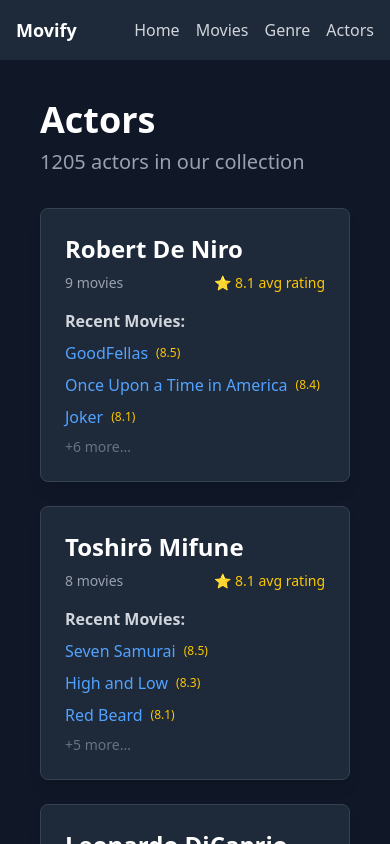
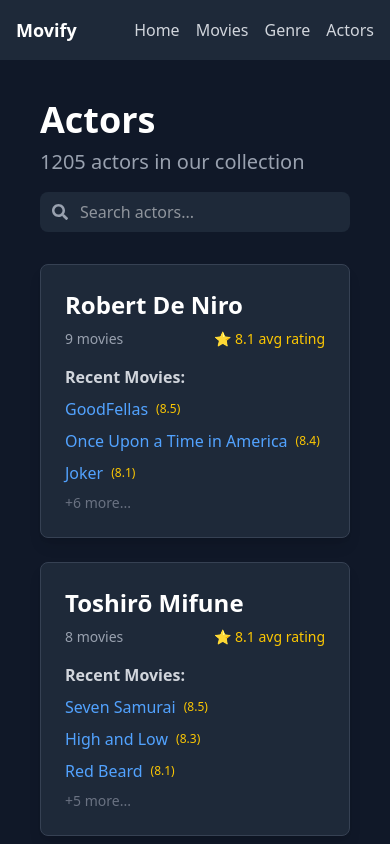
Before and after one commit to Thedevelop3r/movify, a Next.js app in the folder frontend/: page /actors in a window 390 px wide. Shown: the top 844 px of the page. Built offline with nearby package versions, Linux system fonts and the light colour scheme.

Commit message:
update actors page, add seacrh and paggination

```diff
--- a/frontend/components/ActorsListPage.tsx
+++ b/frontend/components/ActorsListPage.tsx
@@ -1,10 +1,18 @@
 "use client";
-import React from 'react';
+import React, { useState, useEffect } from 'react';
 import { moviesList } from '@/dummydata/data';
 import Link from 'next/link';
+import { FaSearch, FaStar, FaAngleLeft, FaAngleRight, FaAngleDoubleLeft, FaAngleDoubleRight } from 'react-icons/fa';
+
+const ACTORS_PER_PAGE = 8;
 
 export default function ActorsListPage() {
   // Get all unique actors with their movies and stats
+  const [searchTerm, setSearchTerm] = useState('');
+  const [currentPage, setCurrentPage] = useState(1);
+
+  // Process actor data
+  const { actors, totalActors } = React.useMemo(() => {
     const actorStats = moviesList.reduce((acc, movie) => {
       movie.actors.forEach(actor => {
         if (!acc[actor]) {
@@ -19,31 +27,80 @@ export default function ActorsListPage() {
         acc[actor].movies.push(movie);
       });
       return acc;
-  }, {} as Record<string, { movieCount: number; totalRating: number; movies: MovieResult[] }>);
+    }, {} as Record<string, { movieCount: number; totalRating: number; movies: Movie[] }>);
 
-  const actors = Object.entries(actorStats)
+    let actors = Object.entries(actorStats)
       .map(([name, stats]) => ({
         name,
         movieCount: stats.movieCount,
         avgRating: (stats.totalRating / stats.movieCount).toFixed(1),
         movies: stats.movies
-    }))
-    .sort((a, b) => b.movieCount - a.movieCount); // Sort by most prolific first
+      }));
+
+    // Apply search filter
+    if (searchTerm) {
+      actors = actors.filter(actor =>
+        actor.name.toLowerCase().includes(searchTerm.toLowerCase())
+      );
+    }
+
+    // Sort by most prolific first
+    actors.sort((a, b) => b.movieCount - a.movieCount);
+
+    return {
+      actors,
+      totalActors: actors.length
+    };
+  }, [searchTerm]);
+
+  // Calculate pagination values
+  const totalPages = Math.ceil(totalActors / ACTORS_PER_PAGE);
+  const startIndex = (currentPage - 1) * ACTORS_PER_PAGE;
+  const paginatedActors = actors.slice(startIndex, startIndex + ACTORS_PER_PAGE);
+
+  // Reset to first page when search changes
+  useEffect(() => {
+    setCurrentPage(1);
+  }, [searchTerm]);
+
+  const goToPage = (page: number) => {
+    setCurrentPage(Math.max(1, Math.min(page, totalPages)));
+  };
 
   return (
     <div className="min-h-screen bg-gray-900 text-white p-6">
       <div className="container mx-auto">
-        <div className="flex justify-between items-center mb-8">
+        <div className="flex flex-col md:flex-row justify-between items-start md:items-center mb-8 gap-4">
           <div>
             <h1 className="text-4xl font-bold">Actors</h1>
             <p className="text-xl text-gray-400 mt-2">
-              {actors.length} actors in our collection
+              {totalActors} actors in our collection
             </p>
+          </div>
+
+          {/* Search Input */}
+          <div className="relative w-full md:w-64">
+            <div className="absolute inset-y-0 left-0 pl-3 flex items-center pointer-events-none">
+              <FaSearch className="text-gray-400" />
+            </div>
+            <input
+              type="text"
+              placeholder="Search actors..."
+              className="bg-gray-800 text-white pl-10 pr-4 py-2 rounded-lg w-full focus:outline-none focus:ring-2 focus:ring-blue-500"
+              value={searchTerm}
+              onChange={(e) => setSearchTerm(e.target.value)}
+            />
           </div>
         </div>
 
+        {paginatedActors.length === 0 ? (
+          <div className="text-center py-16">
+            <p className="text-xl text-gray-400">No actors found matching your search.</p>
+          </div>
+        ) : (
+          <>
             <div className="grid grid-cols-1 sm:grid-cols-2 md:grid-cols-3 lg:grid-cols-4 gap-6">
-          {actors.map(actor => (
+              {paginatedActors.map(actor => (
                 <div
                   key={actor.name}
                   className="bg-gray-800 rounded-lg overflow-hidden shadow-lg hover:shadow-xl transition-all duration-300 border border-gray-700 hover:border-blue-500"
@@ -66,7 +123,7 @@ export default function ActorsListPage() {
                         {actor.movies.slice(0, 3).map(movie => (
                           <li key={movie.id}>
                             <Link
-                          href={`/movies/${movie.id}`}
+                              href={`/movies/details?id=${movie.id}`}
                               className="text-blue-400 hover:text-blue-300 hover:underline flex items-center"
                             >
                               <span>{movie.title}</span>
@@ -85,6 +142,76 @@ export default function ActorsListPage() {
                 </div>
               ))}
             </div>
+
+            {/* Pagination Controls */}
+            {totalPages > 1 && (
+              <div className="flex flex-col sm:flex-row justify-between items-center mt-8 gap-4">
+                <div className="text-gray-400">
+                  Showing {startIndex + 1}-{Math.min(startIndex + ACTORS_PER_PAGE, totalActors)} of {totalActors} actors
+                </div>
+
+                <div className="flex items-center gap-2">
+                  <button
+                    onClick={() => goToPage(1)}
+                    disabled={currentPage === 1}
+                    className="p-2 rounded bg-gray-800 text-white disabled:opacity-50 hover:bg-gray-700 transition-colors"
+                    aria-label="First page"
+                  >
+                    <FaAngleDoubleLeft />
+                  </button>
+                  <button
+                    onClick={() => goToPage(currentPage - 1)}
+                    disabled={currentPage === 1}
+                    className="p-2 rounded bg-gray-800 text-white disabled:opacity-50 hover:bg-gray-700 transition-colors"
+                    aria-label="Previous page"
+                  >
+                    <FaAngleLeft />
+                  </button>
+
+                  {Array.from({ length: Math.min(5, totalPages) }, (_, i) => {
+                    let pageNum;
+                    if (totalPages <= 5) {
+                      pageNum = i + 1;
+                    } else if (currentPage <= 3) {
+                      pageNum = i + 1;
+                    } else if (currentPage >= totalPages - 2) {
+                      pageNum = totalPages - 4 + i;
+                    } else {
+                      pageNum = currentPage - 2 + i;
+                    }
+
+                    return (
+                      <button
+                        key={pageNum}
+                        onClick={() => goToPage(pageNum)}
+                        className={`w-10 h-10 rounded ${currentPage === pageNum ? 'bg-blue-600 text-white' : 'bg-gray-800 text-white hover:bg-gray-700'} transition-colors`}
+                      >
+                        {pageNum}
+                      </button>
+                    );
+                  })}
+
+                  <button
+                    onClick={() => goToPage(currentPage + 1)}
+                    disabled={currentPage === totalPages}
+                    className="p-2 rounded bg-gray-800 text-white disabled:opacity-50 hover:bg-gray-700 transition-colors"
+                    aria-label="Next page"
+                  >
+                    <FaAngleRight />
+                  </button>
+                  <button
+                    onClick={() => goToPage(totalPages)}
+                    disabled={currentPage === totalPages}
+                    className="p-2 rounded bg-gray-800 text-white disabled:opacity-50 hover:bg-gray-700 transition-colors"
+                    aria-label="Last page"
+                  >
+                    <FaAngleDoubleRight />
+                  </button>
+                </div>
+              </div>
+            )}
+          </>
+        )}
       </div>
     </div>
   );
```
Lines whose indentation alone changed are shown as unchanged.
